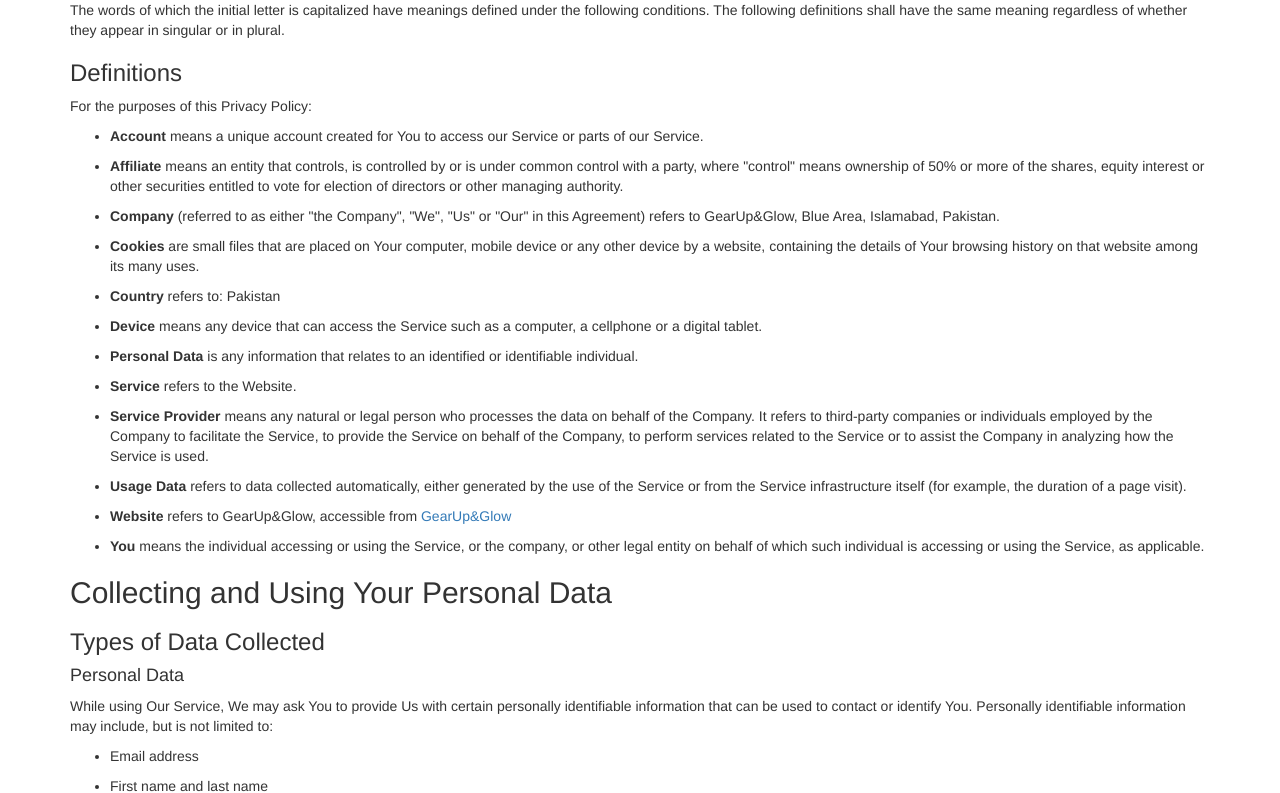
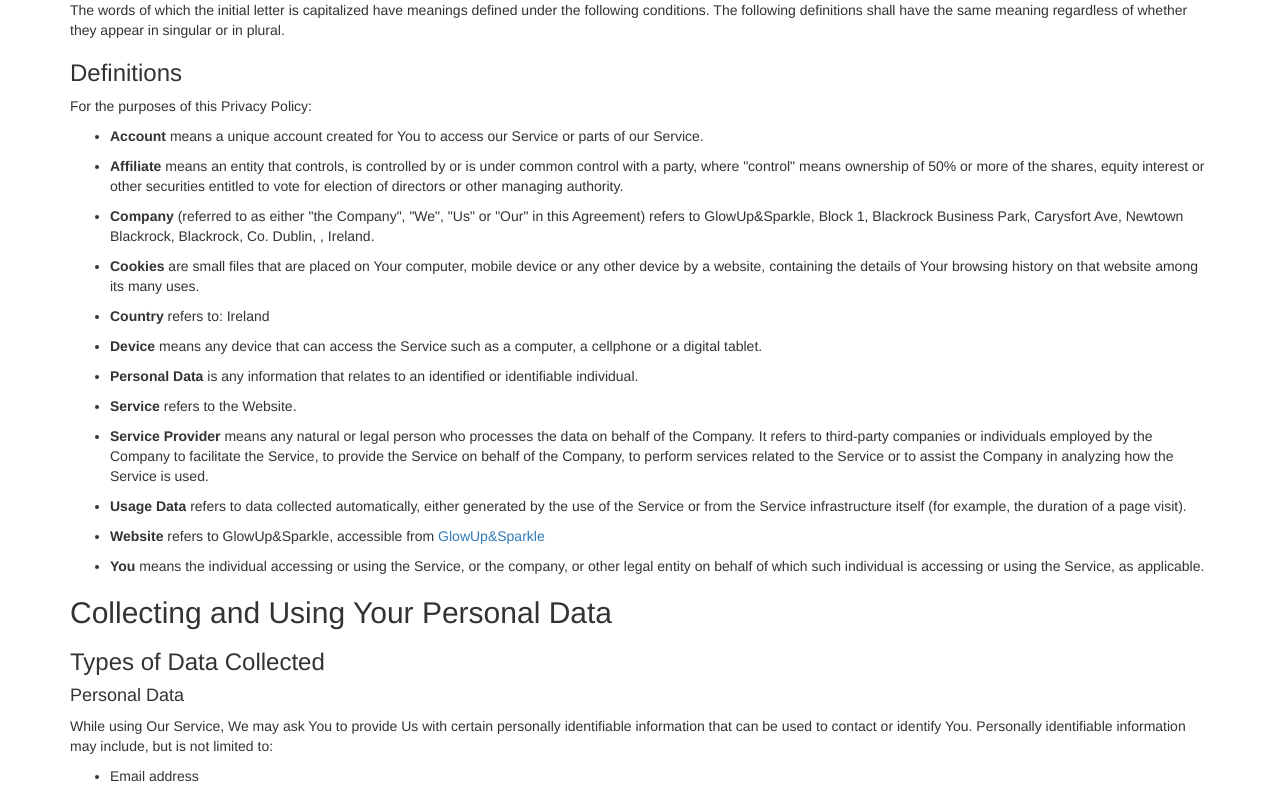
Before and after one commit to Chris4891/CI-PP5-GlowUpAndSparkle, a Django app: page /privacypolicy/ in a window 1280 px wide. Shown: the part 279-1072 px from the top of the page. Run offline with Django 3.2, Linux system fonts and the light colour scheme; parts of the project's set-up code (start-up, migrations or seed data) failed here and were passed over; some libraries are stand-ins or nearby versions.

Commit message:
Update privacypolicy.html

```diff
--- a/store/templates/privacypolicy.html
+++ b/store/templates/privacypolicy.html
@@ -7,7 +7,7 @@
 
     <!-- Bootstrap CSS -->
     <link rel="stylesheet" href="https://maxcdn.bootstrapcdn.com/bootstrap/3.4.1/css/bootstrap.min.css" />
-    <title>E-commerce Store</title>
+    <title>Glow Up & Sparkle</title>
   </head>
   <body>
 <div class="container">
@@ -28,13 +28,13 @@
 <p><strong>Affiliate</strong> means an entity that controls, is controlled by or is under common control with a party, where &quot;control&quot; means ownership of 50% or more of the shares, equity interest or other securities entitled to vote for election of directors or other managing authority.</p>
 </li>
 <li>
-<p><strong>Company</strong> (referred to as either &quot;the Company&quot;, &quot;We&quot;, &quot;Us&quot; or &quot;Our&quot; in this Agreement) refers to GearUp&amp;Glow, Blue Area, Islamabad, Pakistan.</p>
+<p><strong>Company</strong> (referred to as either &quot;the Company&quot;, &quot;We&quot;, &quot;Us&quot; or &quot;Our&quot; in this Agreement) refers to GlowUp&ampSparkle, Block 1, Blackrock Business Park, Carysfort Ave, Newtown Blackrock, Blackrock, Co. Dublin, , Ireland.</p>
 </li>
 <li>
 <p><strong>Cookies</strong> are small files that are placed on Your computer, mobile device or any other device by a website, containing the details of Your browsing history on that website among its many uses.</p>
 </li>
 <li>
-<p><strong>Country</strong> refers to:  Pakistan</p>
+<p><strong>Country</strong> refers to:  Ireland</p>
 </li>
 <li>
 <p><strong>Device</strong> means any device that can access the Service such as a computer, a cellphone or a digital tablet.</p>
@@ -52,7 +52,7 @@
 <p><strong>Usage Data</strong> refers to data collected automatically, either generated by the use of the Service or from the Service infrastructure itself (for example, the duration of a page visit).</p>
 </li>
 <li>
-<p><strong>Website</strong> refers to GearUp&amp;Glow, accessible from <a href="/" target="_blank">GearUp&amp;Glow</a></p>
+<p><strong>Website</strong> refers to GlowUp&ampSparkle, accessible from <a href="/" target="_blank">GlowUp&ampSparkle</a></p>
 </li>
 <li>
 <p><strong>You</strong> means the individual accessing or using the Service, or the company, or other legal entity on behalf of which such individual is accessing or using the Service, as applicable.</p>
@@ -192,13 +192,13 @@
 <p>If you have any questions about this Privacy Policy, You can contact us:</p>
 <ul>
 <li>
-<p>By email: shahwaizmughal02@gmail.com</p>
+<p>By email: kolar.kristijan84@gmail.com</p>
 </li>
 <li>
-<p>By visiting this page on our website: <a href="/contact" target="_blank">GearUp&amp;Glow/contact</a></p>
+<p>By visiting this page on our website: <a href="/contact" target="_blank">GlowUp&amp;Sparkle/contact</a></p>
 </li>
 <li>
-<p>By phone number: 0312-5800367</p>
+<p>By phone number: +353873671286</p>
 </li>
 </ul>
 </div>
```
